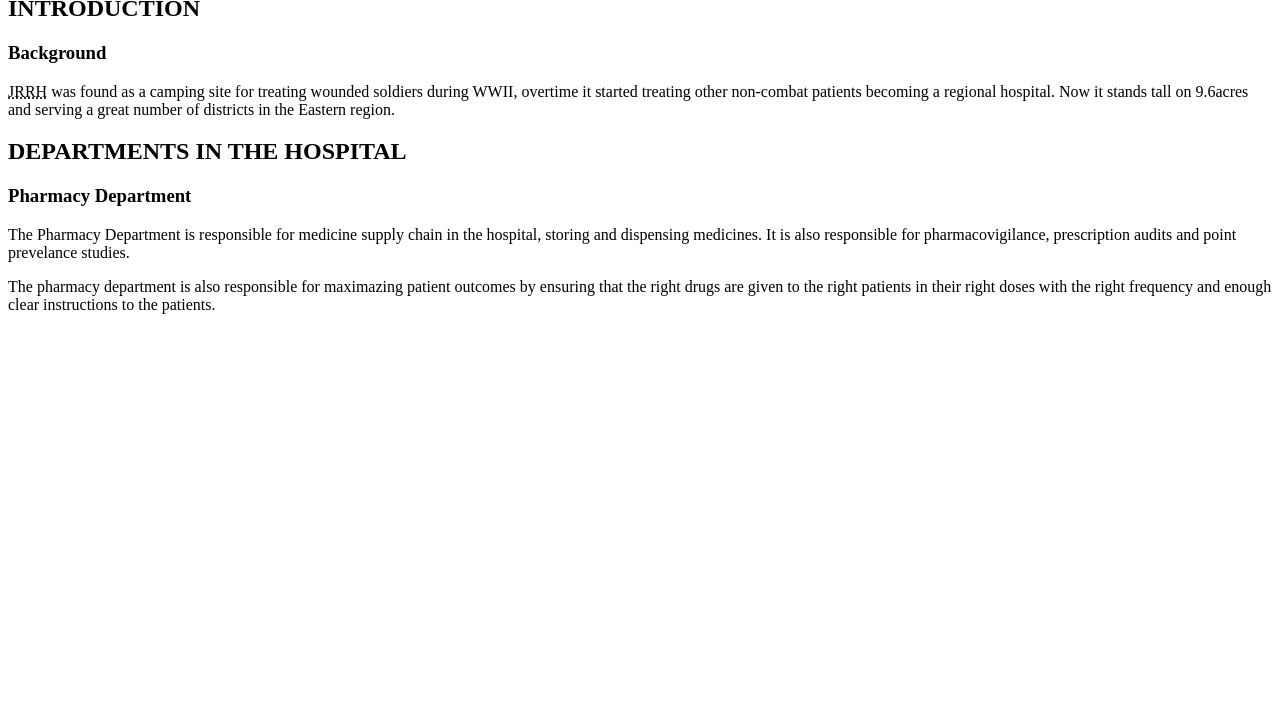
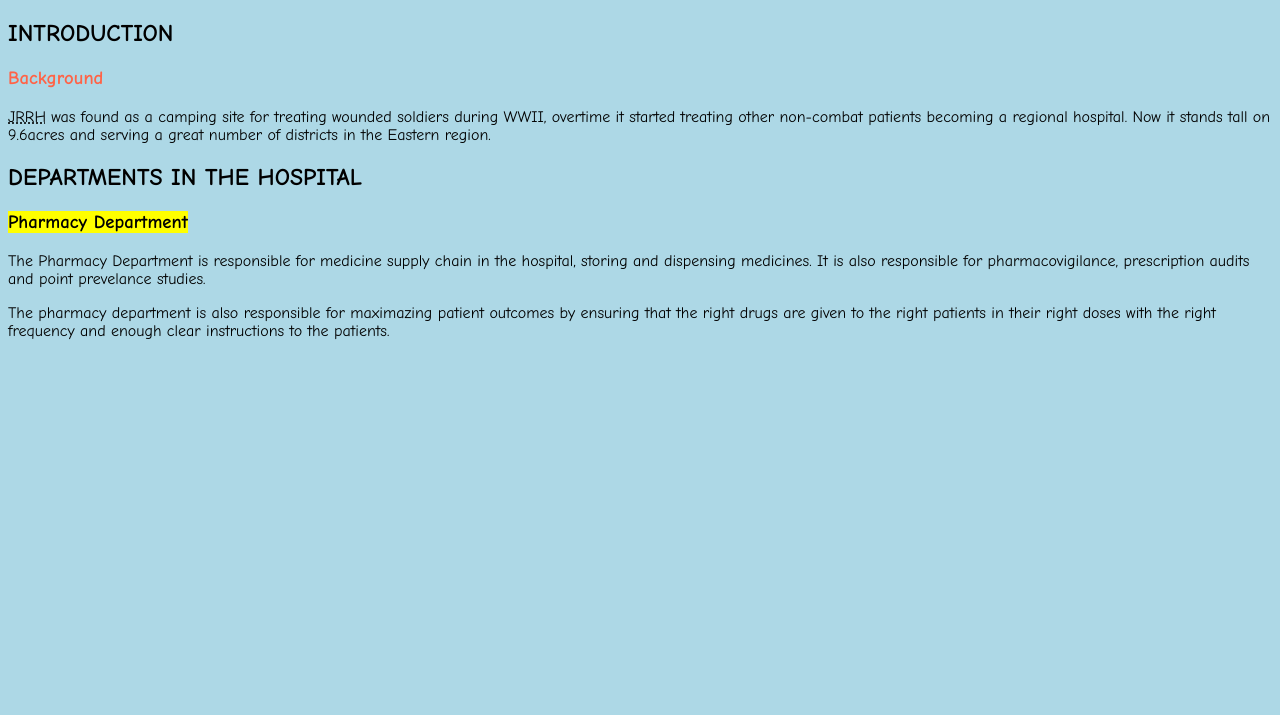
Before and after one commit to philbertkatende/FULL-STACK-DEVELOPER-JOURNEY, a plain HTML site: page html documents/introduction-css.html in a window 1280 px wide. Shown: the part 85-800 px from the top of the page. Drawn offline with Linux system fonts and the light colour scheme.

Commit message:
html document linked to a css document for the first time

```diff
--- a/html documents/introduction-css.html
+++ b/html documents/introduction-css.html
@@ -4,7 +4,7 @@
 	<meta charset="utf-8">
 	<meta name="viewport" content="width=device-width, initial-scale=1.0">
 	<title>css styling</title>
-	<link rel="stylesheets" href="../css-documents/style1.css">
+	<link rel="stylesheet" href="../css-documents/style1.css">
 </head>
 <body>
 	<h1>Jinja Regional Referral Hospital</h1>
@@ -12,9 +12,10 @@
 	<h3>Background</h3>
 	<p><abbr title="Jinja Regional Referral Hospital">JRRH</abbr> was found as a camping site for treating wounded soldiers during WWII, overtime it started treating other non-combat patients becoming a regional hospital. Now it stands tall on 9.6acres and serving a great number of districts in the Eastern region.</p>
 	<h2>DEPARTMENTS IN THE HOSPITAL</h2>
-	<h3>Pharmacy Department</h3>
+	<h3><mark>Pharmacy Department</mark></h3>
 <p>The Pharmacy Department is responsible for medicine supply chain in the hospital, storing and dispensing medicines. It is also responsible for pharmacovigilance, prescription audits and point prevelance studies.</p>
 <p>The pharmacy department is also responsible for maximazing patient outcomes by ensuring that the right drugs are given to the right patients in their right doses with the right frequency and enough clear instructions to the patients.</p>
 <!--to becontinued -->
+
 </body>
 </html>
```
